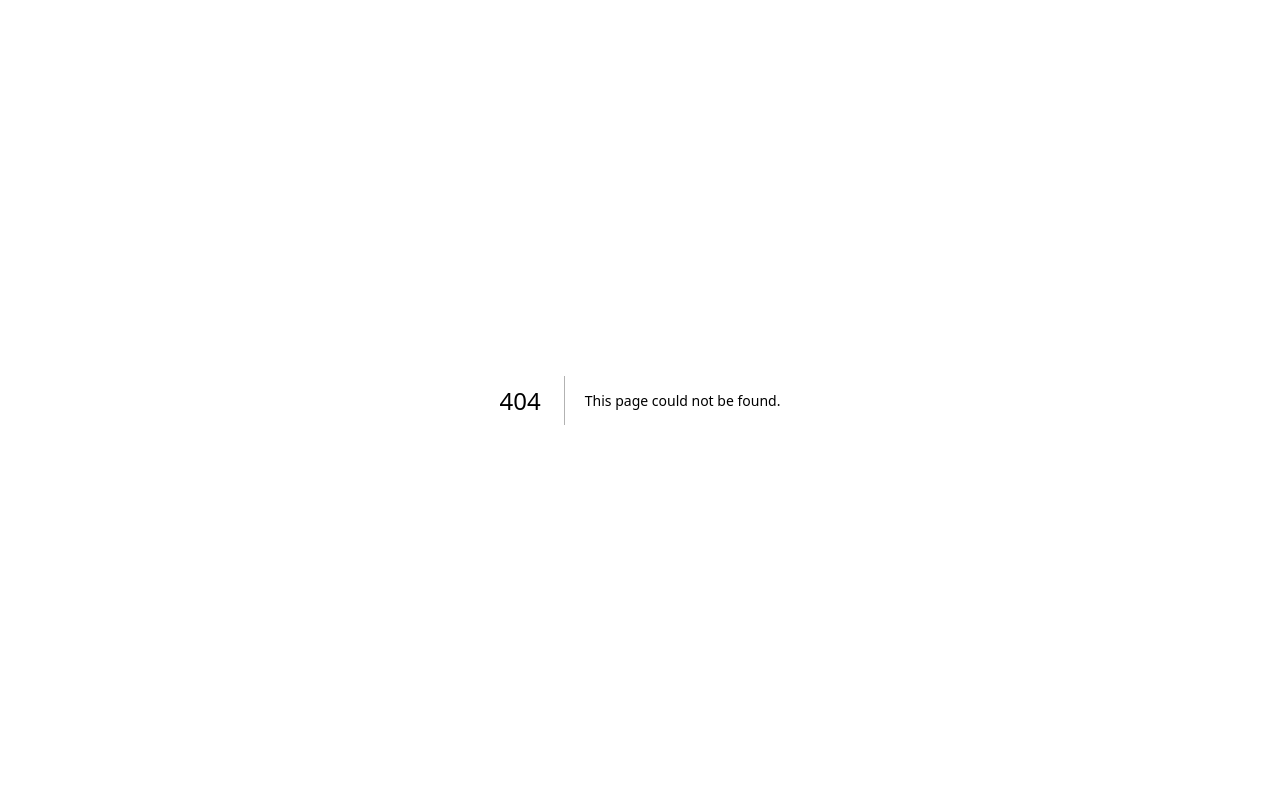
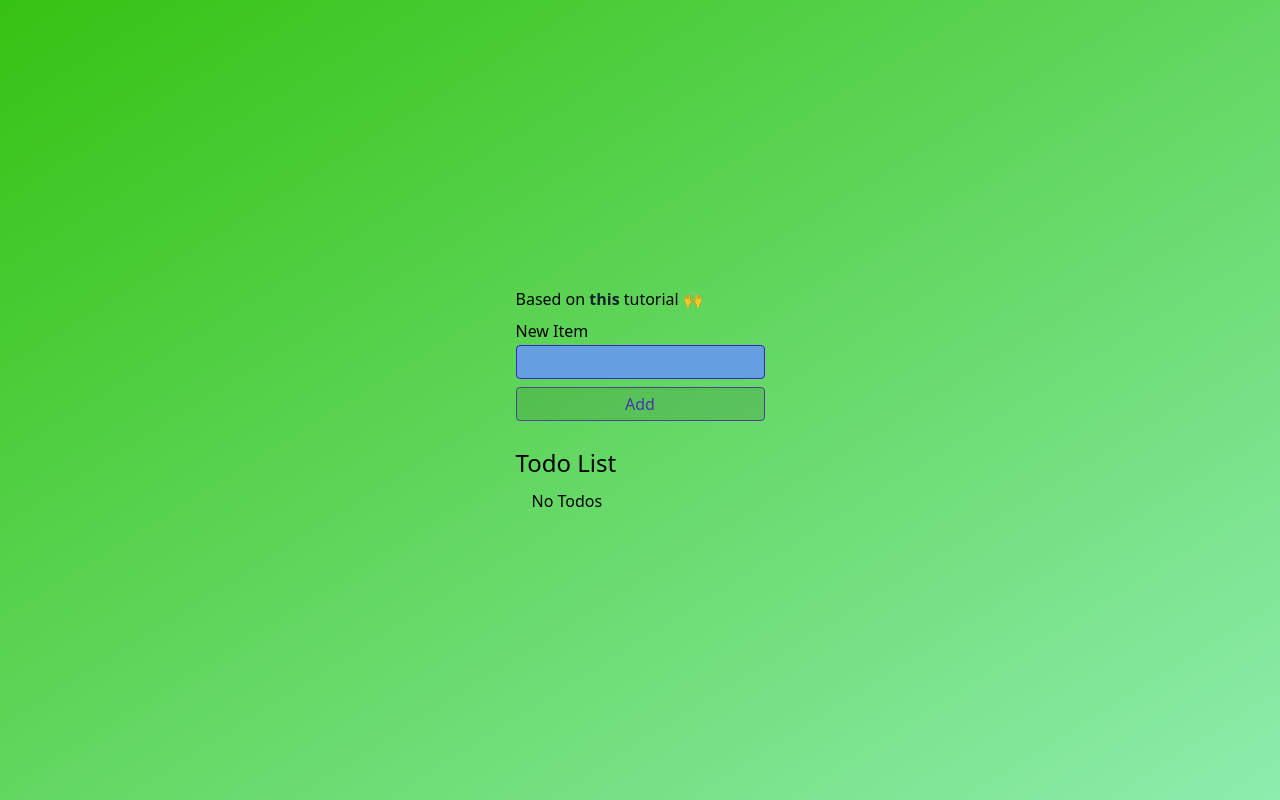
Before and after one commit to echo-webkom/how-to-sideprosjekt-workshop, a Next.js app: page /ToDoList in a window 1280 px wide. Before the commit this address had no page. Built offline with nearby package versions, Linux system fonts and the light colour scheme.

Commit message:
Updated website with todolist

```diff
--- a/package.json
+++ b/package.json
@@ -13,7 +13,8 @@
   "dependencies": {
     "next": "14.1.3",
     "react": "18.2.0",
-    "react-dom": "18.2.0"
+    "react-dom": "18.2.0",
+    "react-router-dom": "^6.24.1"
   },
   "devDependencies": {
     "@types/node": "20.11.30",
--- /dev/null
+++ b/src/app/ToDoList/NewToDoForm.tsx
@@ -0,0 +1,40 @@
+import { useState } from "react"
+
+interface NewToDoFormProps {
+  onSubmit: (newItem: string) => void;
+}
+
+export function NewToDoForm(props: NewToDoFormProps) {
+
+  //setState is a function that lets you update the state.
+  const [newItem, setNewItem] = useState("")
+
+  function handleSubmit(item: React.FormEvent<HTMLFormElement>) {
+    //prevents refreshing the page after clicking the button
+    item.preventDefault();
+    if (newItem === "") return
+
+    props.onSubmit(newItem)
+
+    //blanks the input field after item is add is clicked
+    setNewItem("");
+  }
+
+  return (
+    <form onSubmit={handleSubmit} className="new-item-form">
+      <p>Based on {" "}
+        <a href="https://www.youtube.com/watch?v=Rh3tobg7hEo" target="_blank" rel="noopener noreferrer" className="link">this</a> tutorial 🙌</p>
+      <div className="form-row">
+
+        <label htmlFor="item">New Item</label>
+        <input
+          value={newItem}
+          //this allows the text field to be updated
+          onChange={item => setNewItem(item.target.value)}
+          type="text"
+          id="item" />
+      </div>
+      <button className="btn">Add</button>
+    </form>
+  )
+}
--- /dev/null
+++ b/src/app/ToDoList/ToDoItem.jsx
@@ -0,0 +1,20 @@
+export function ToDoItem({ completed, id, title, toggleTodo, deleteTodo }) {
+    return (
+        <li>
+        <label>
+            <input
+                type="checkbox"
+                checked={completed}
+                //onChange combined with toggleToDo allows for the list to be checked and the boolean value to be flipped
+                //item.target.checked returns a boolean value true if checked, false if unchecked.
+                onChange={item => toggleTodo(id, item.target.checked)} />
+            {title}
+        </label>
+        <button
+        onClick={() => deleteTodo(id)}
+        className="btn btn-danger">
+            Delete</button>
+    </li>
+
+    )
+}
--- /dev/null
+++ b/src/app/ToDoList/ToDoList.jsx
@@ -0,0 +1,25 @@
+import { ToDoItem } from "./ToDoItem"
+
+export function ToDoList({ todos, toggleTodo, deleteTodo}) {
+
+    return (
+        <ul className="list">
+            {todos.length === 0 && "No Todos"}
+            {todos.map(todo => {
+                //map loops through this code and returns the checkbox
+                //retrieves elements from the state and returns it on the page
+                //the key is unnecessary for the page to run but it is important to keep track of elements
+                return (
+                    <ToDoItem
+                    id = {todo.id}
+                    completed = {todo.completed}
+                    title = {todo.title}
+                    key = {todo.id}
+                    toggleTodo = {toggleTodo}
+                    deleteTodo = {deleteTodo}
+                    />
+                )
+            })}
+        </ul>
+    )
+}
--- /dev/null
+++ b/src/app/ToDoList/page.tsx
@@ -0,0 +1,87 @@
+//This ToDO List was created based on this tutorial: https://www.youtube.com/watch?v=Rh3tobg7hEof
+
+//use client is necessary for NextJS to not throw a hissy fit
+"use client"
+
+import { useEffect, useState } from "react"
+import { NewToDoForm } from "./NewToDoForm"
+import { ToDoList } from "./ToDoList"
+
+
+export default function ToDoListPage() {
+
+
+  //HOOKS IN REACT HAVE TO BE CALLED AT THE TOP OF THE FUNCTION
+
+  //syntax of useState: const [state, setState] = useState(initialState);
+
+  //state is the current state value
+
+  //when this function is called, React schedules a re-render of the component, applying the new state
+
+  //initialState is the initial value of the state
+  //without the types: useState([]) shows that the useState initalizes with an empty array which will be used to store the elements
+
+
+  //reads through local storage and finds ITEMS and if it is not empty it returns it
+  const [todos, setTodos] = useState<{ id: string; title: string; completed: boolean; }[]>(() => {
+    const localValue = localStorage.getItem("ITEMS")
+    if (localValue == null) return []
+    return JSON.parse(localValue)
+  })
+
+  //use effect stores items in local storage in string format
+  useEffect(() => {
+    localStorage.setItem("ITEMS", JSON.stringify(todos))
+  }, [todos])
+
+  //this updates the state of the todo list
+  //currentTodos are retrieved from the useState hook declared above
+  //When you call setTodos with a function, React will automatically pass the current state as an argument to that function.
+  //This is why you see currentTodos as a parameter in the function you provide to setTodos.
+  function addTodo(title: string) {
+    setTodos((currentTodos) => {
+      return [
+        ...currentTodos,
+        { id: crypto.randomUUID(), title, completed: false },
+      ]
+    })
+  }
+
+  function toggleTodo(toggleId: string, isCompleted: boolean) {
+    setTodos(currentTodos => {
+      return currentTodos.map(todo => {
+        if (todo.id === toggleId) {
+          return { ...todo, completed:isCompleted }
+        }
+
+        return todo
+      })
+    })
+  }
+
+
+
+  function deleteTodo(idToDelete: string) {
+    setTodos(currentTodos => {
+      //filter returns everything that fulfills the condition
+      //in this case, return everything that does not have the idToDelete value
+      return currentTodos.filter(todo => todo.id !== idToDelete)
+    })
+  }
+
+
+  return (
+    //upon clicking the button, the onSubmit event listener triggers the handleSubmit method
+    <div>
+
+      <NewToDoForm onSubmit={addTodo} />
+
+      <h1 className="header">Todo List</h1>
+
+      <ToDoList todos={todos} toggleTodo={toggleTodo} deleteTodo={deleteTodo} />
+
+    </div>
+
+  )
+}
--- a/src/app/globals.css
+++ b/src/app/globals.css
@@ -12,7 +12,7 @@
     height: 100%;
     margin: 0;
     padding: 0;
-    background: linear-gradient(to top left, #0f4e2e, #7ee27e);
+    background: linear-gradient(to top left, #8eecae, #36c213);
     background-size: cover; /* Ensure background covers the entire area */
     background-attachment: fixed; /* Fix the background for better coverage */
   }
@@ -57,7 +57,7 @@
 
 
   .link {
-    color: #0070f3; /* Blue color for the links */
+    color: #132133; /* Blue color for the links */
     text-decoration: none; /* Remove default underline */
     font-weight: bold; /* Make links bold for emphasis */
   }
@@ -69,4 +69,134 @@
   .link:visited {
     color: #551a8b; /* Visited link color */
   }
+
+
+  .new-item-form {
+    display: flex;
+    flex-direction: column;
+    gap: 0.5rem;
+  }
+
+  .form-row {
+    display: flex;
+    flex-direction: column;
+    gap: 0.1rem;
+  }
+
+  .btn {
+    background: hsla(258, 81%, 4%, 0.1);
+    border: 1px solid hsl(241, 35%, 42%);
+    color: hsl(244, 49%, 44%);
+    padding: 0.25em 0.5em;
+    border-radius: 0.25em;
+    cursor: pointer;
+    outline: none;
+  }
+
+  .btn:hover,
+  .btn:focus-visible {
+    background: hsla(352, 64%, 35%, 0.2);
+  }
+
+  .btn.btn-danger {
+    background: hsl(0, 100%, 40%, 0.1);
+    border: 1px solid hsl(0, 100%, 40%);
+    color: hsl(0, 100%, 40%);
+  }
+
+  .btn.btn-danger:hover,
+  .btn.btn-danger:focus-visible {
+    background: hsl(0, 100%, 40%, 0.2);
+  }
+
+  .new-item-form input {
+    outline: none;
+    border: 1px solid hsl(249, 69%, 45%);
+    background: hsl(212, 68%, 64%);
+    border-radius: 0.25em;
+    padding: 0.25em 0.5em;
+    color: hsl(210, 8%, 5%);
+  }
+
+  .new-item-form input:focus {
+    border: 1px solid hsl(263, 89%, 31%);
+  }
+
+  .header {
+    font-size: 1.5rem;
+    margin-top: 1.5rem;
+    margin-bottom: 0.5rem;
+  }
+
+  .list {
+    margin: 0;
+    padding: 0;
+    margin-left: 1rem;
+    list-style: none;
+  }
+
+  .list li:has(input:checked) label {
+    color: hsl(200, 20%, 40%);
+  }
+
+  .list {
+    display: flex;
+    flex-direction: column;
+    gap: 0.3rem;
+  }
+
+  .list li {
+    display: flex;
+    gap: 0.5rem;
+    align-items: center;
+  }
+
+  .list li label {
+    display: flex;
+    gap: 0.25rem;
+    cursor: pointer;
+    align-items: center;
+  }
+
+  .list li:has(input:focus-visible) label {
+    outline: 1px solid hsl(200, 100%, 50%);
+  }
+
+  .list li input {
+    outline: none;
+    width: 0;
+    height: 0;
+    appearance: none;
+    pointer-events: none;
+    position: absolute;
+  }
+
+  .list li label::before {
+    content: "";
+    display: block;
+    width: 0.9rem;
+    height: 0.9rem;
+    background: hsl(200, 100%, 90%);
+    border-radius: 0.25em;
+    display: flex;
+    justify-content: center;
+    align-items: center;
+  }
+
+  .list li label:hover::before {
+    background: hsl(200, 100%, 80%);
+  }
+
+  .list li:has(input:checked) label::before {
+    content: "✔";
+    background: hsl(200, 100%, 40%);
+    color: hsl(200, 100%, 90%);
+    font-size: 0.75rem;
+    font-weight: bold;
+  }
+
+  .list li:has(input:checked) label:hover::before {
+    background: hsl(200, 100%, 30%);
+  }
+
 }
--- a/src/app/page.tsx
+++ b/src/app/page.tsx
@@ -1,4 +1,7 @@
-import Link from "next/link"
+
+import Link from 'next/link'
+
+
 
 export default function Home() {
   return (
@@ -12,18 +15,24 @@ export default function Home() {
 
         I am a Computer Science student in Bergen, Norway <br></br><br></br>
         Welcome to my Portfolio Website! Take a look at the source code {" "}
-          <a href = "https://github.com/KWaloen/My-Portolio-Website" target="_blank" rel="noopener noreferrer" className="link">here.</a>
+        <a href="https://github.com/KWaloen/My-Portolio-Website" target="_blank" rel="noopener noreferrer" className="link">here.</a>
         <br></br>
 
         Also take a look at my {" "}
-          <a href = "https://github.com/KWaloen" target="_blank" rel="noopener noreferrer" className="link">GitHub </a>
+        <a href="https://github.com/KWaloen" target="_blank" rel="noopener noreferrer" className="link">GitHub </a>
         page!
         <br></br><br></br>
         This site is under constant construction! I am learning as I go! <br></br>
         I am self taught in JavaScript and this page is created using React, Tailwind CSS, and hosted by Vercel.
 
+        <br /><br />
+        Check out my Todo list created in React {" "}
+        <Link className = "link" href="/ToDoList">here</Link>!
+
 
       </h2>
+
+
 
       <h3 className="text-2xl font-bold py-8">
 
@@ -48,7 +57,7 @@ export default function Home() {
         <br></br><br></br>
 
         For further information, check out the BugShooter {" "}
-          <a href = "https://github.com/KWaloen/BugShooter" target="_blank" rel="noopener noreferrer" className="link">repository </a>
+        <a href="https://github.com/KWaloen/BugShooter" target="_blank" rel="noopener noreferrer" className="link">repository </a>
         on my GitHub!
       </h4>
 
@@ -74,7 +83,7 @@ export default function Home() {
         <br></br><br></br>
         This is a game written in Java using LibGDX using Agile techniques as part of Inf112 coursework.
         A blog written as a group can be found {" "}
-          <a href = "https://jpiversen.github.io/inf112_group_project/" target="_blank" rel="noopener noreferrer" className="link">here! </a>  <br></br><br></br>
+        <a href="https://jpiversen.github.io/inf112_group_project/" target="_blank" rel="noopener noreferrer" className="link">here! </a>  <br></br><br></br>
 
 
 
@@ -83,7 +92,7 @@ export default function Home() {
 
         <br></br><br></br>
         For further information, check out the Rodent Reboot {" "}
-          <a href = "https://github.com/KWaloen/Rodent-Reboot" target="_blank" rel="noopener noreferrer" className="link">repository </a>
+        <a href="https://github.com/KWaloen/Rodent-Reboot" target="_blank" rel="noopener noreferrer" className="link">repository </a>
         on my GitHub!
       </h4>
 
--- a/tsconfig.json
+++ b/tsconfig.json
@@ -22,6 +22,6 @@
       "@/*": ["./src/*"]
     }
   },
-  "include": ["next-env.d.ts", "**/*.ts", "**/*.tsx", ".next/types/**/*.ts"],
+  "include": ["next-env.d.ts", "**/*.ts", "**/*.tsx", ".next/types/**/*.ts", "src/app/ToDoList/ToDoList.jsx", "src/app/ToDoList/ToDoItem.jsx"],
   "exclude": ["node_modules"]
 }
```
Also changed, not shown: 1 other file (tests, documents, lock files or other folders). Lines whose indentation alone changed are shown as unchanged.
